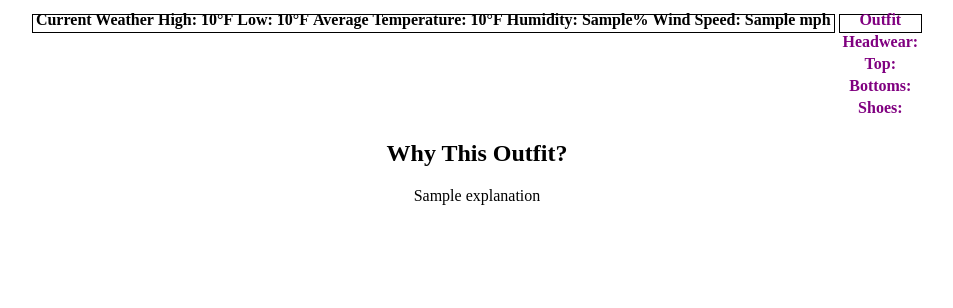
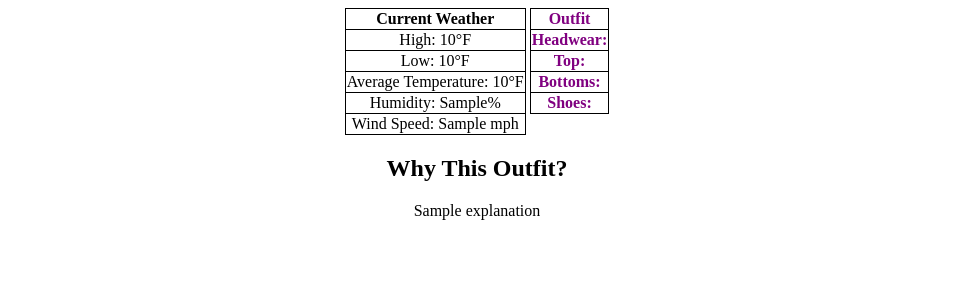
Before and after one commit to vfanelle/byte_me, a Python web app: template byte-me-appengine/templates/output.html in a window 1280 px wide. Shown: the top 308 px of the page, without its empty margins (163-1116 px from the left). Run offline with Jinja, Linux system fonts and the light colour scheme; the template is opened without the code that fills it: most values are stand-ins (such as "Sample title", 1, 10 or a date in 2020); lists and menus that the app fills with data are empty.

Commit message:
output css and adding comments

```diff
--- a/byte-me-appengine/static/induviae_style.css
+++ b/byte-me-appengine/static/induviae_style.css
@@ -6,10 +6,11 @@ h1{
   font-family: 'Tangerine', serif;
   font-size: 48px
 }
-#reasoning{
+#reasoning{ /*Output page, Why these clothes*/
 
 }
-.button {
+
+.button { /*Input page, submit button*/
   background-color: #000000;
   color:#FFFFFF;
   padding: 10px;
@@ -18,89 +19,52 @@ h1{
   -moz-border-radius: 20px;
   -webkit-border-radius: 20px;
 }
-#weather_table{
+
+form{ /*Input page so the boxes are next to
+  the respective prompts*/
   display: inline;
+}
+
+#weather_table{ /*Output page table properties,
+  entire weather table*/
+  display: inline;
+  border-collapse: collapse;
+}
+
+#clothes_table{ /*Output page table properties,
+  entire outfit table*/
+  display: inline;
+  color: purple;
+  border-collapse: collapse;
+}
+th, td { /*Output page table properties, table cells*/
   border: 1px solid black;
 }
 
-#clothes_table{
-  display: inline;
-  border: 1px solid black;
-  color: purple;
-}
-
-form{
-  display: inline;
-}
-
-#rainy{
+#rainy{ /*Output page background*/
   background-image: url("https://images4.alphacoders.com/831/83196.jpg");
 }
 
-#sunny{
+#sunny{ /*Output page background*/
   background-image: url("https://enjoyingeachmoment.files.wordpress.com/2015/06/gkh-construction-sunny-skies-background.jpg");
 }
 
-#overcast{
+#overcast{ /*Output page background*/
   background-image: url("https://lizasweeting.files.wordpress.com/2011/12/increasedexposureflltered.jpg");
 }
 
-#snowy{
+#snowy{ /*Output page background*/
   background-image: url("http://wallpapercave.com/wp/kOdJfq7.jpg");
 }
 
-#hailing{
+#hailing{ /*Output page background*/
   background-image: url("http://photovoltaicpoetry.com.au/wp-content/uploads/2013/11/North-Farm-stone-circle-hailing4.jpg");
 }
 
-#foggy{
+#foggy{ /*Output page background*/
   background-image: url("http://static.tumblr.com/ab59c3ee543fa2ae5a5f565c35e983fc/d5jpbrj/N5imt6klr/tumblr_static_foggy_forest_1_1920.jpg");
 }
 
-#thunderstorm{
+#thunderstorm{ /*Output page background*/
   background-image: url("http://wallpapercave.com/wp/DPtedbJ.jpg");
 }
-
-/* Dropdown Button */
-.dropbtn {
-    background-color: slategray;
-    color: seashell;
-    padding: 16px;
-    font-size: 16px;
-    border: none;
-    cursor: pointer;
-}
-
-/* Dropdown button on hover & focus */
-.dropbtn:hover, .dropbtn:focus {
-    background-color: black;
-}
-
-/* The container <div> - needed to position the dropdown content */
-.dropdown {
-    position: relative;
-    display: inline-block;
-}
-
-/* Dropdown Content (Hidden by Default) */
-.dropdown-content {
-    display: none;
-    position: absolute;
-    background-color: #f9f9f9;
-    min-width: 160px;
-    box-shadow: 0px 8px 16px 0px rgba(0,0,0,0.2);
-}
-
-/* Links inside the dropdown */
-.dropdown-content a {
-    color: black;
-    padding: 12px 16px;
-    text-decoration: none;
-    display: block;
-}
-
-/* Change color of dropdown links on hover */
-.dropdown-content a:hover {background-color: #f1f1f1}
-
-/* Show the dropdown menu (use JS to add this class to the .dropdown-content container when the user clicks on the dropdown button) */
-.show {display:block;}
--- a/byte-me-appengine/templates/output.html
+++ b/byte-me-appengine/templates/output.html
@@ -9,12 +9,22 @@
   <div> <!-- hour-by-hour weather-->
     <table id="weather_table">
         <tr> <!-- table row 1-->
-          <th id=weather_title>Current Weather <br></th>
-          <th> High: {{outside_max_temp}}°F </th> <!-- table header 1/ (column 1, row 1)-->
-          <th> Low: {{outside_min_temp}}°F </th>
-          <th> Average Temperature: {{outside_avg_temp}}°F </th>
-          <th> Humidity: {{outside_humidity}}% </th>
-          <th> Wind Speed: {{wind_speed}} mph </th>
+          <th id=weather_title>Current Weather</th>
+        </tr>
+        <tr><!-- table row 2-->
+          <td> High: {{outside_max_temp}}°F </td>
+        </tr>
+        <tr> <!-- table row 3-->
+          <td> Low: {{outside_min_temp}}°F </td>
+        </tr>
+        <tr><!-- table row 4-->
+          <td> Average Temperature: {{outside_avg_temp}}°F </td>
+        </tr>
+        <tr><!-- table row 5-->
+          <td> Humidity: {{outside_humidity}}% </td>
+        </tr>
+        <tr><!-- table row 6-->
+          <td> Wind Speed: {{wind_speed}} mph </td>
         </tr>
     </table>
 
```
